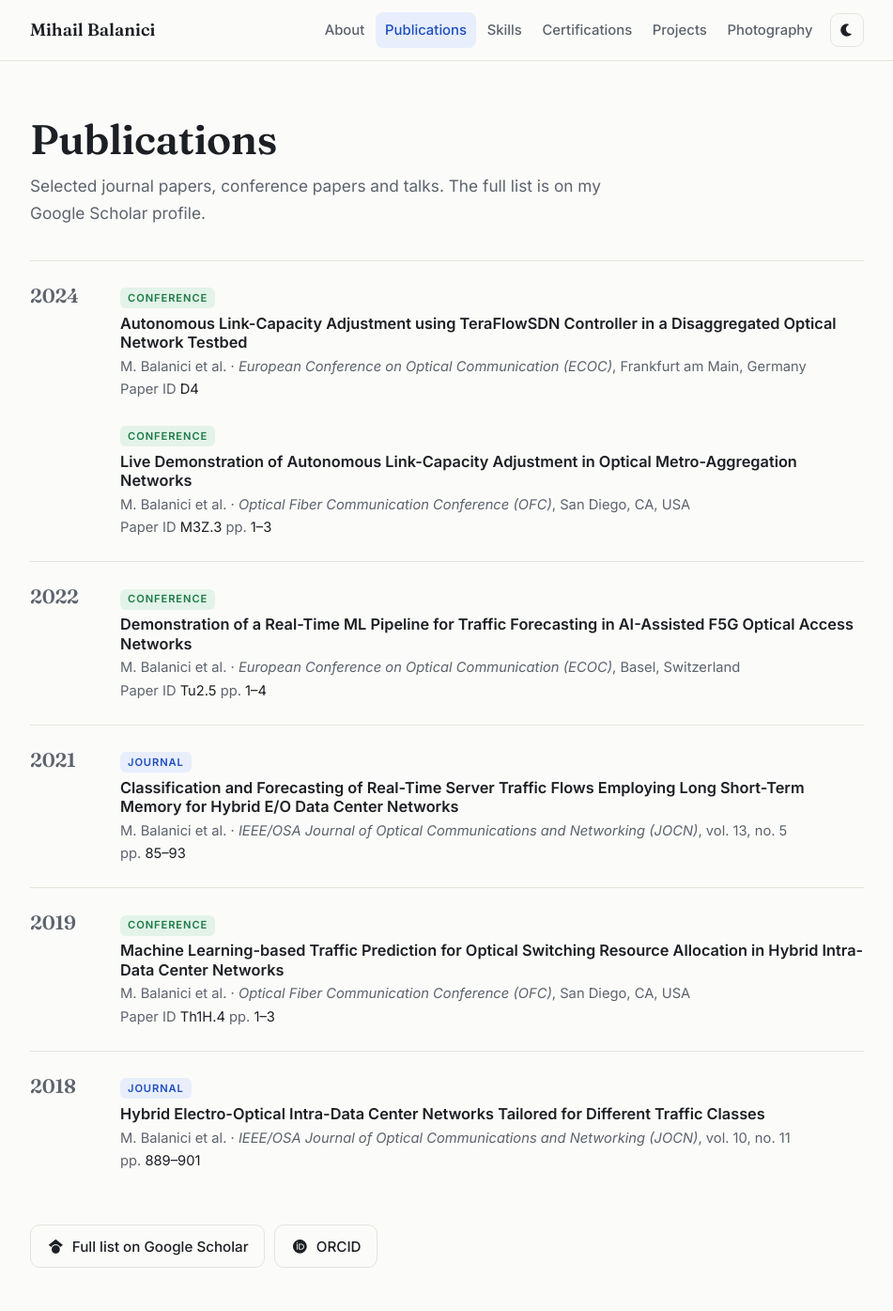
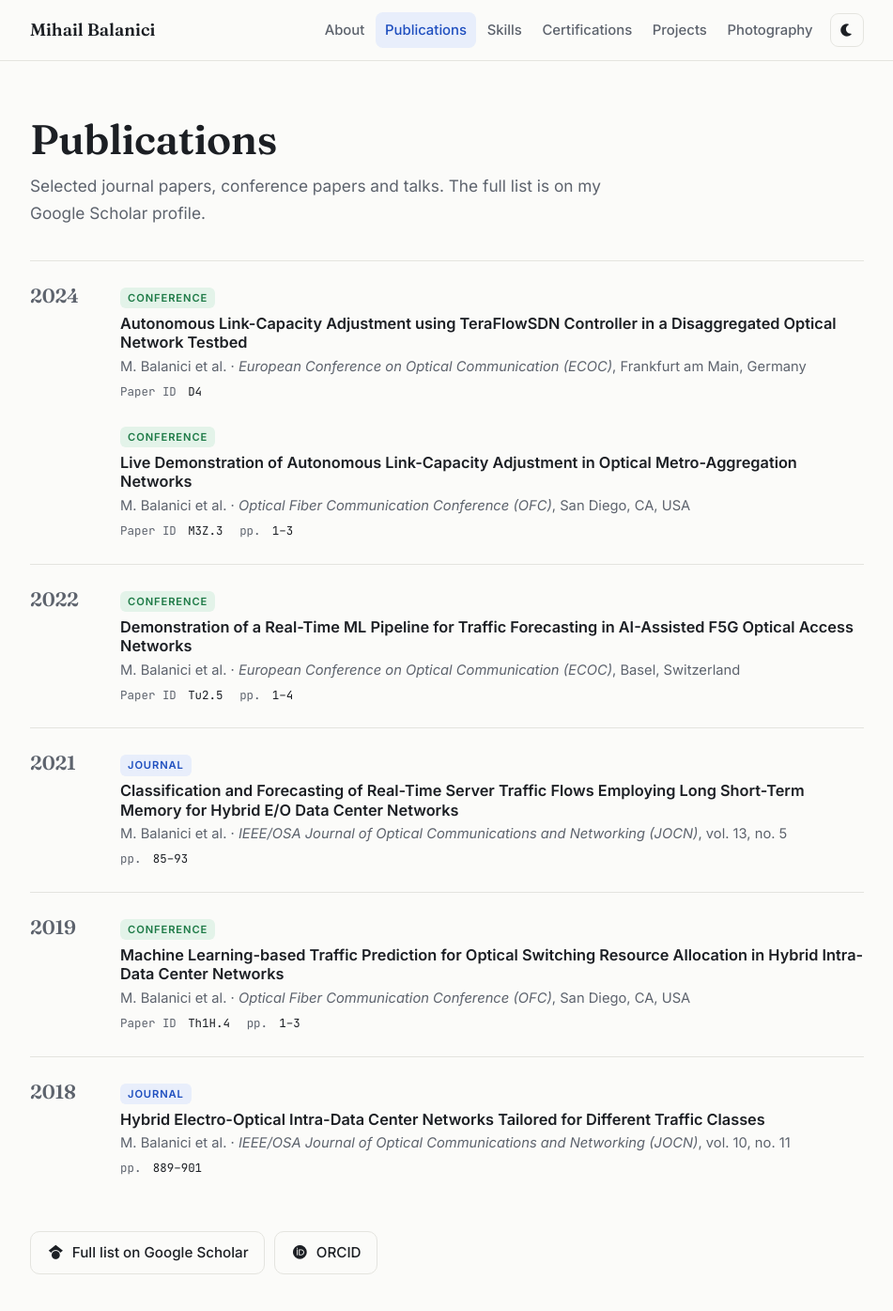
Before and after one commit to mihailbalanici/mihailbalanici.github.io, a Jekyll site: the page built from publications.html, in a window 1280 px wide and 1400 px high. Shown: the top 1395 px of the window at 94% size, without its empty margins (164-1115 px from the left). Built offline with Jekyll 4.4.1, drawn with Linux system fonts in a browser that asks for light colours.

Commit message:
Update on style.css

```diff
--- a/assets/css/style.css
+++ b/assets/css/style.css
@@ -298,3 +298,7 @@ main.wrap { padding-top: 3.5rem; padding-bottom: 4rem; }
 /* Home page intro: justified text (Blocksatz) with hyphenation to avoid large word gaps */
 .about p { text-align: justify; hyphens: auto; -webkit-hyphens: auto; }
 @media (max-width: 640px) { .about p { text-align: left; } }  /* phones: columns too narrow for justified text */
+
+/* Publications: paper ID and page numbers */
+.pubs .pub-ids { display: flex; flex-wrap: wrap; gap: .35rem 1.1rem; margin-top: .3rem; font-family: var(--font-mono); font-size: .78rem; }
+.pubs .pub-ids .muted { margin-right: .3rem; }
```
